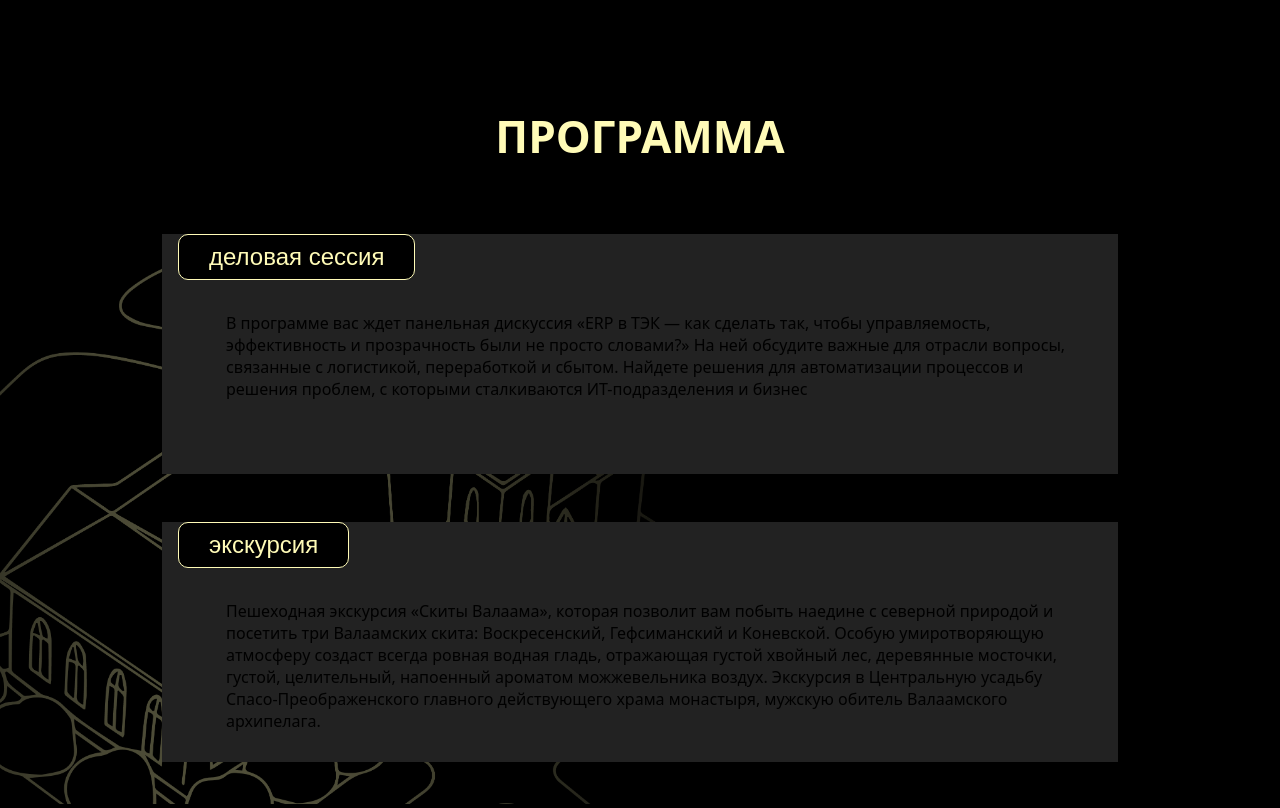
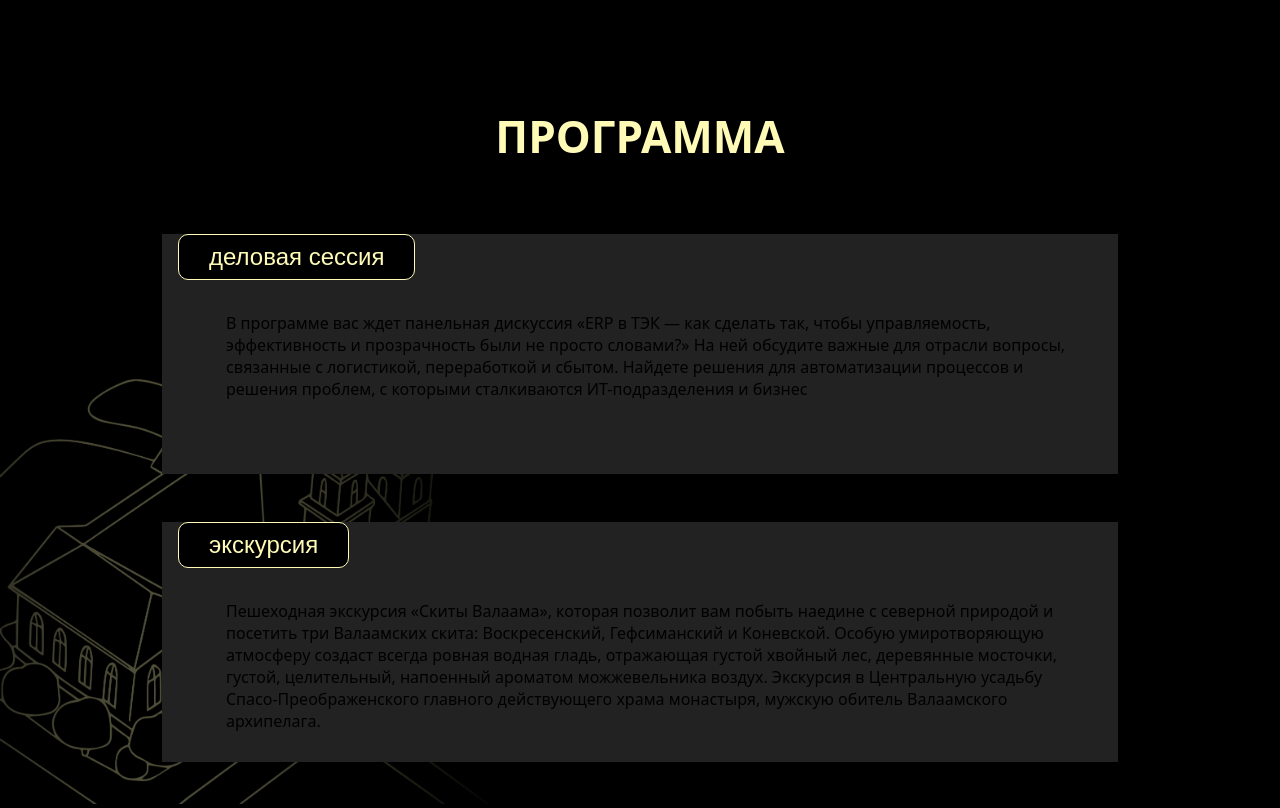
Before and after one commit to garaev-vadim-m/digital, a website built with Vite: page docs/index.html in a window 1280 px wide. Shown: the part 1665-2473 px from the top of the page. Built offline with nearby package versions, Linux system fonts and the light colour scheme.

Commit message:
Fix width

```diff
--- a/docs/index-DzgkmKoP.css
+++ b/docs/index-B86ndna8.css
@@ -427,17 +427,18 @@ table {
   display: flex;
   flex-direction: column;
   align-items: center;
+  background-image: url('./background_vera-BlqFITO6.png');
+  background-size: 40%; /* Заполняет весь блок, сохраняя пропорции */
+  background-position: left bottom; /* Центрирует изображение */
+  background-repeat: no-repeat; /* Запрещает повторение изображения */
 }
 
 .program_sub {
-  background-image: url('./background_vera-BlqFITO6.png');
-  background-size: 60%; /* Заполняет весь блок, сохраняя пропорции */
-  background-position: left; /* Центрирует изображение */
-  background-repeat: no-repeat; /* Запрещает повторение изображения */
-  width: 100%;
+
+  /*width: 100%;*/
   display: flex;
   flex-direction: column;
-  align-items: center;
+  /*align-items: center;*/
   gap: clamp(24px, 5vw, 48px);
 }
 
--- a/docs/index.html
+++ b/docs/index.html
@@ -4,9 +4,10 @@
     <meta charset="UTF-8" />
     <!--    <link rel="icon" type="image/svg+xml" href="/vite.svg" />-->
     <meta name="viewport" content="width=device-width, initial-scale=1.0" />
+
     <title></title>
-    <script type="module" crossorigin src="./index-D_0ifse7.js"></script>
-    <link rel="stylesheet" crossorigin href="./index-DzgkmKoP.css">
+    <script type="module" crossorigin src="./index-CkWK06Nh.js"></script>
+    <link rel="stylesheet" crossorigin href="./index-B86ndna8.css">
   </head>
   <body>
     <header class="header">
@@ -223,5 +224,6 @@
         </div>
       </div>
     </section>
+
   </body>
 </html>
--- a/src/app/style/program.css
+++ b/src/app/style/program.css
@@ -45,17 +45,18 @@
   display: flex;
   flex-direction: column;
   align-items: center;
+  background-image: url('../image/background/background_vera.png');
+  background-size: 40%; /* Заполняет весь блок, сохраняя пропорции */
+  background-position: left bottom; /* Центрирует изображение */
+  background-repeat: no-repeat; /* Запрещает повторение изображения */
 }
 
 .program_sub {
-  background-image: url('../image/background/background_vera.png');
-  background-size: 60%; /* Заполняет весь блок, сохраняя пропорции */
-  background-position: left; /* Центрирует изображение */
-  background-repeat: no-repeat; /* Запрещает повторение изображения */
-  width: 100%;
+
+  /*width: 100%;*/
   display: flex;
   flex-direction: column;
-  align-items: center;
+  /*align-items: center;*/
   gap: clamp(24px, 5vw, 48px);
 }
 
```
Also changed, not shown: docs/index-CkWK06Nh.js (renamed from docs/index-D_0ifse7.js).
